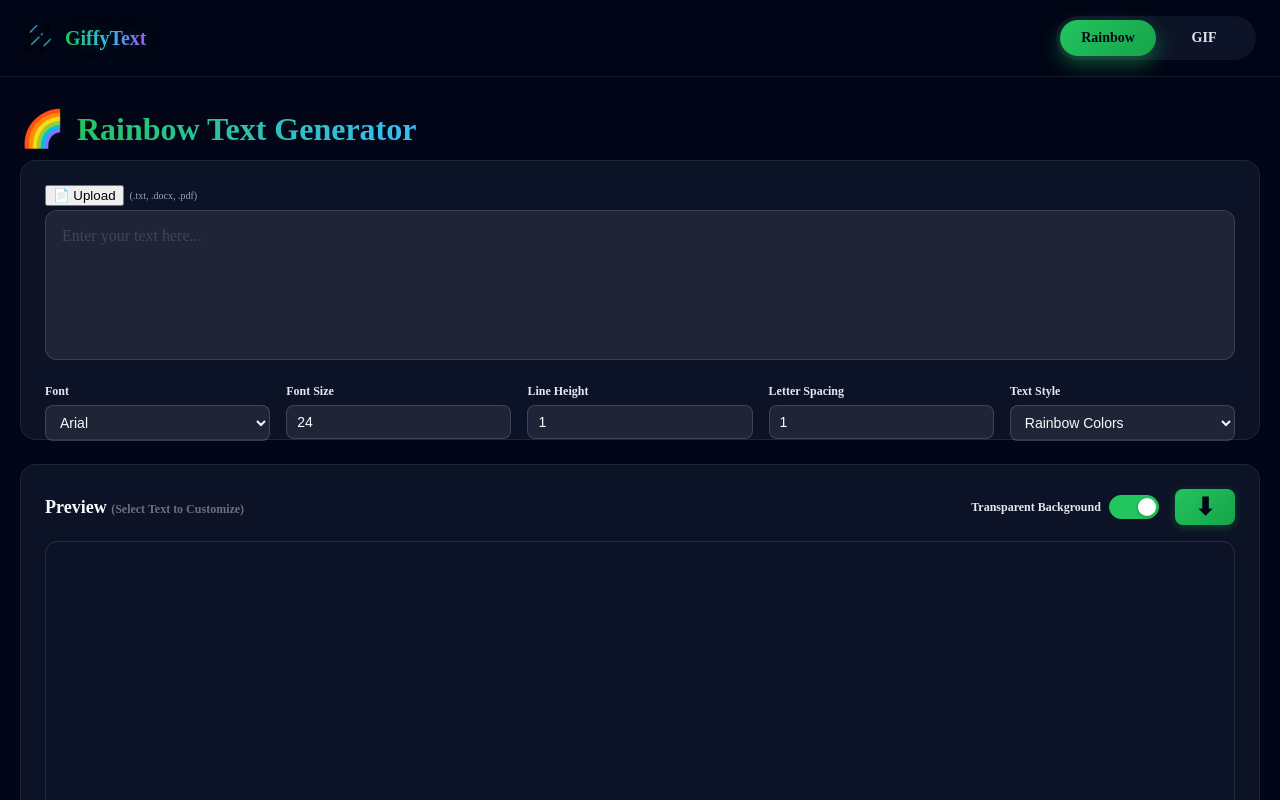
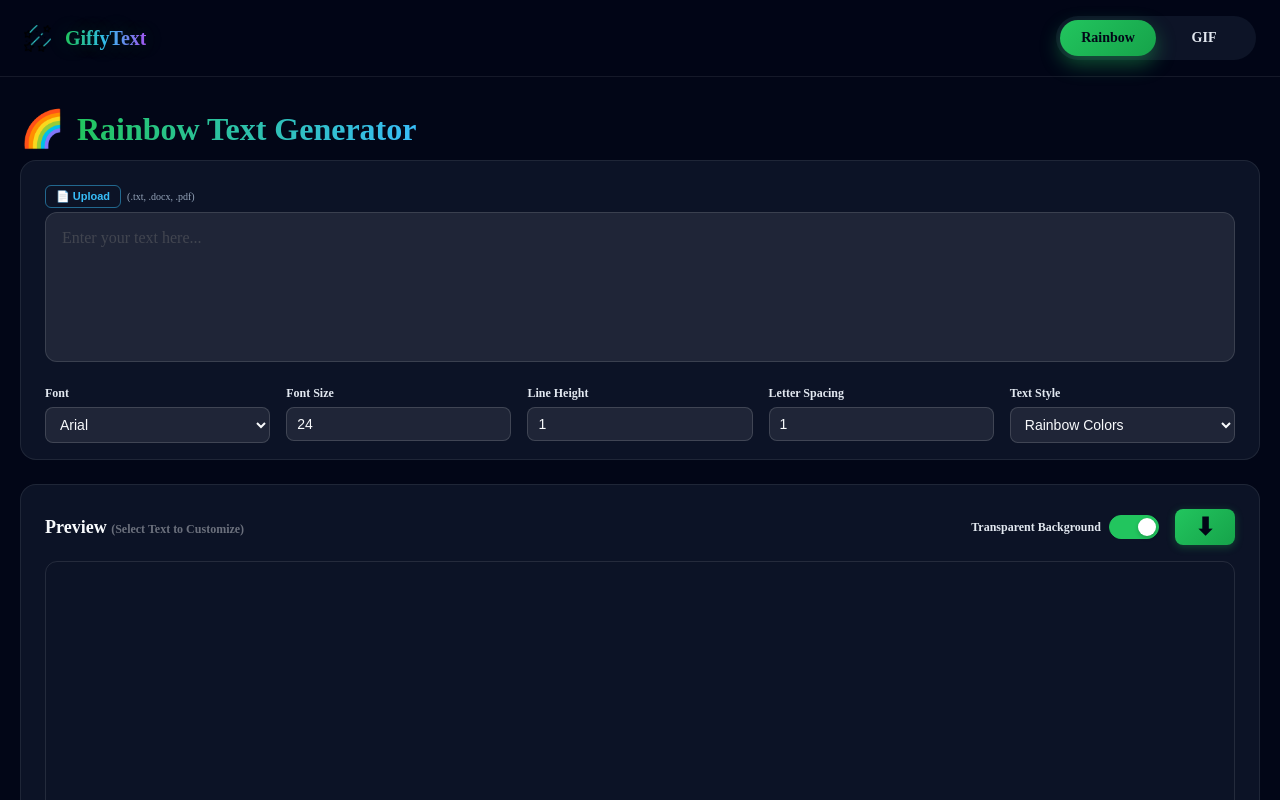
Before and after one commit to faiz-ak/Giffy, a React (Vite) app: page /rainbow in a window 1280 px wide. Built offline with nearby package versions, Linux system fonts and the light colour scheme; a web font is replaced by a local one.

Commit message:
Add upload button styles and adjust section heights

```diff
--- a/src/Rainbow.css
+++ b/src/Rainbow.css
@@ -71,10 +71,29 @@
   border-radius: 16px;
   padding: 24px;
   border: 1px solid rgba(255,255,255,0.08);
+  height: 300px !important;
 }
 
 .text-input-container {
   margin-bottom: 6px;
+}
+
+.upload-file-btn {
+  padding: 4px 10px;
+  border-radius: 6px;
+  font-weight: 600;
+  border: 1.5px solid rgba(56, 189, 248, 0.5);
+  background: transparent;
+  color: #38bdf8;
+  cursor: pointer;
+  font-size: 11px;
+  transition: all 0.2s ease;
+}
+
+.upload-file-btn:hover {
+  background: rgba(56, 189, 248, 0.1);
+  border-color: rgba(56, 189, 248, 0.7);
+  transform: translateY(-1px);
 }
 
 .big-text-input {
@@ -282,18 +301,9 @@
   width: 50%;
 }
 
-.left-section {
-  background: rgba(15, 23, 42, 0.85);
-  border-radius: 16px;
-  padding: 24px;
-  border: 1px solid rgba(255,255,255,0.08);
-  transition: all 0.3s ease;
-  height: 280px;
-}
-
 .right-section {
-  min-height: 280px;
-  height: 280px;
+  min-height: 300px;
+  height: 300px;
 }
 
 .options-panel {
```
